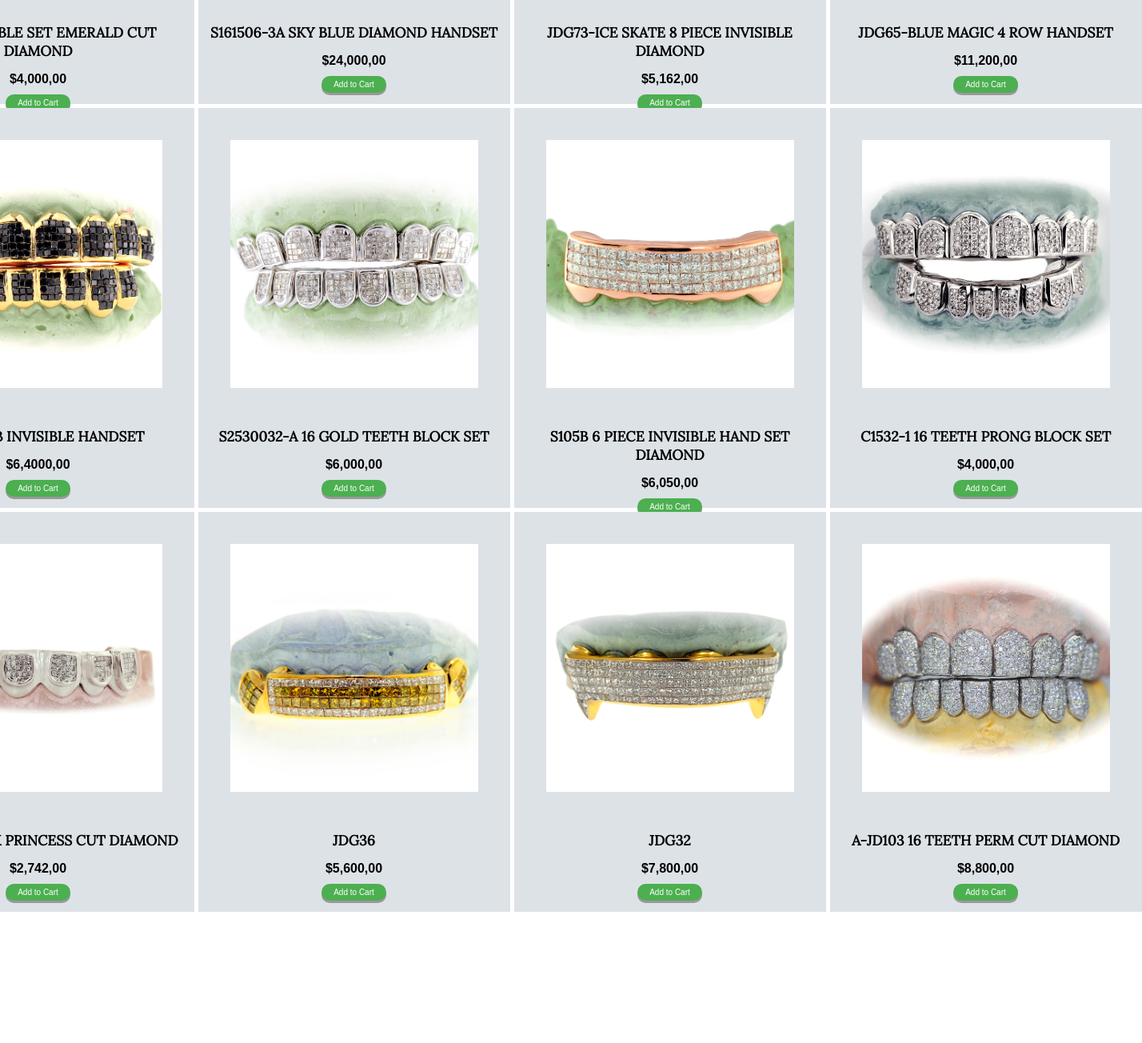
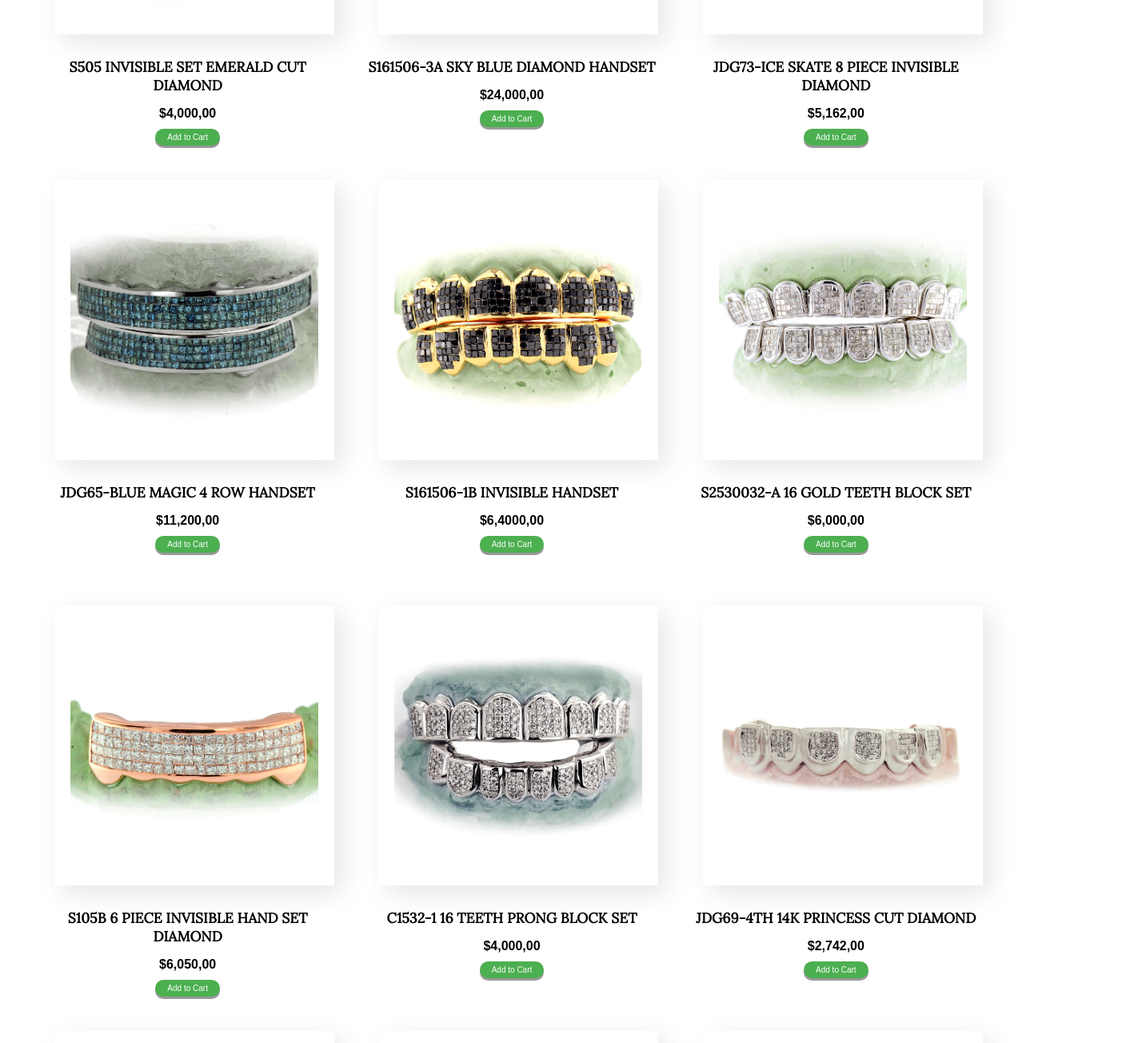
Before and after one commit to estelo2jz/jewelrydiamonds, a React (Create React App) app: page / in a window 1280 px wide. Shown: the part 520-1824 px from the top of the page at 80% size, 1428 px wide, since content can reach past the window. Before the commit the page ends 1660 px from the top, so only its background shows below. Built offline with nearby package versions, Linux system fonts and the light colour scheme; a web font is replaced by a local one.

Commit message:
made mobule better with css grid

```diff
--- a/src/components/Chainz.js
+++ b/src/components/Chainz.js
@@ -27,7 +27,7 @@ const Home = (props) => {
   // }
 
   return (
-    <div className="container">
+    <div className="para-container">
       <div className="image">
         <img src={Chainz1} alt="1JDN090517 - DIAMOND STAR CHAIN" />
         <h3 className="jewel-name">1JDN090517 - DIAMOND STAR CHAIN</h3>
--- a/src/components/Home.js
+++ b/src/components/Home.js
@@ -27,8 +27,8 @@ const Home = (props) => {
   // }
 
   return (
-    <div className="container">
-      <div className="image">
+    <div className="para-container">
+      <div className="image para-quote">
         <img src={One} alt="GOLDTEETH S505 INVISIBLE SET EMERALD CUT DIAMOND" />
         <h3 className="jewel-name">S505 INVISIBLE SET EMERALD CUT DIAMOND</h3>
         <h3 className="jewel-price">$4,000,00</h3>
@@ -36,7 +36,7 @@ const Home = (props) => {
           <button className="button">Add to Cart</button>
         </a>
       </div>
-      <div className="image">
+      <div className="image para-quote">
         <img src={Two} alt="S161506-3A CUSTOM SKY BLUE DIAMOND HANDSET" />
         <h3 className="jewel-name">S161506-3A SKY BLUE DIAMOND HANDSET</h3>
         <h3 className="jewel-price">$24,000,00</h3>
@@ -44,7 +44,7 @@ const Home = (props) => {
           <button className="button">Add to Cart</button>
         </a>
       </div>
-      <div className="image">
+      <div className="image para-quote">
         <img src={Three} alt="JDG73-ICE SKATE 8 PIECE INVISIBLE HANDSET DIAMOND " />
         <h3 className="jewel-name">JDG73-ICE SKATE 8 PIECE INVISIBLE DIAMOND</h3>
         <h3 className="jewel-price">$5,162,00</h3>
@@ -52,7 +52,7 @@ const Home = (props) => {
           <button className="button">Add to Cart</button>
         </a>
       </div>
-      <div className="image">
+      <div className="image para-quote">
         <img src={Four} alt="JDG65-BLUE MAGIC 4 ROW HAND SET DIAMOND" />
         <h3 className="jewel-name">JDG65-BLUE MAGIC 4 ROW HANDSET</h3>
         <h3 className="jewel-price">$11,200,00</h3>
@@ -60,7 +60,7 @@ const Home = (props) => {
           <button className="button">Add to Cart</button>
         </a>
       </div>
-      <div className="image">
+      <div className="image para-quote">
         <img src={Fift} alt="S161506-1B INVISIBLE HANDSET DIAMOND" />
         <h3 className="jewel-name">S161506-1B INVISIBLE HANDSET</h3>
         <h3 className="jewel-price">$6,4000,00</h3>
@@ -68,7 +68,7 @@ const Home = (props) => {
           <button className="button">Add to Cart</button>
         </a>
       </div>
-      <div className="image">
+      <div className="image para-quote">
         <img src={Sixth} alt="S2530032-A 16 GOLD TEETH BLOCK SET" />
         <h3 className="jewel-name">S2530032-A 16 GOLD TEETH BLOCK SET</h3>
         <h3 className="jewel-price">$6,000,00</h3>
@@ -76,7 +76,7 @@ const Home = (props) => {
           <button className="button">Add to Cart</button>
         </a>
       </div>
-      <div className="image">
+      <div className="image para-quote">
         <img src={Seven} alt="S105B 6 PIECE INVISIBLE HAND SET DIAMOND" />
         <h3 className="jewel-name">S105B 6 PIECE INVISIBLE HAND SET DIAMOND</h3>
         <h3 className="jewel-price">$6,050,00</h3>
@@ -84,7 +84,7 @@ const Home = (props) => {
           <button className="button">Add to Cart</button>
         </a>
       </div>
-      <div className="image">
+      <div className="image para-quote">
         <img src={Eight} alt="C1532-1 16 TEETH PRONG BLOCK SET" />
         <h3 className="jewel-name">C1532-1 16 TEETH PRONG BLOCK SET</h3>
         <h3 className="jewel-price">$4,000,00</h3>
@@ -92,7 +92,7 @@ const Home = (props) => {
           <button className="button">Add to Cart</button>
         </a>
       </div>
-      <div className="image">
+      <div className="image para-quote">
         <img src={Nine} alt="JDG69-4TH WARD 6 PIECE 14K WHITE GOLD PRINCESS CUT DIAMOND" />
         <h3 className="jewel-name">JDG69-4TH 14K PRINCESS CUT DIAMOND</h3>
         <h3 className="jewel-price">$2,742,00</h3>
@@ -100,7 +100,7 @@ const Home = (props) => {
           <button className="button">Add to Cart</button>
         </a>
       </div>
-      <div className="image">
+      <div className="image para-quote">
         <img src={Ten} alt="JDG36-YIELD" />
         <h3 className="jewel-name">JDG36</h3>
         <h3 className="jewel-price">$5,600,00</h3>
@@ -108,7 +108,7 @@ const Home = (props) => {
           <button className="button">Add to Cart</button>
         </a>
       </div>
-      <div className="image">
+      <div className="image para-quote">
         <img src={Eleven} alt="JDG32-LIL JON" />
         <h3 className="jewel-name">JDG32</h3>
         <h3 className="jewel-price">$7,800,00</h3>
@@ -116,7 +116,7 @@ const Home = (props) => {
           <button className="button">Add to Cart</button>
         </a>
       </div>
-      <div className="image">
+      <div className="image para-quote">
         <img src={Thirt} alt="A-JD103 16 TEETH HAND PRONG SET PERM CUT DIAMOND" />
         <h3 className="jewel-name">A-JD103 16 TEETH PERM CUT DIAMOND</h3>
         <h3 className="jewel-price">$8,800,00</h3>
--- a/src/components/Pendantz.js
+++ b/src/components/Pendantz.js
@@ -31,7 +31,7 @@ const Home = (props) => {
   // }
 
   return (
-    <div className="container">
+    <div className="para-container">
       <div className="image">
         <img src={Pendantz1} alt="Jesus Of Nazareth Pendant 14k Yellow Gold" />
         <h3 className="jewel-name">Jesus Of Nazareth Pendant 14k Yellow Gold</h3>
--- a/src/components/Watchz.js
+++ b/src/components/Watchz.js
@@ -36,7 +36,7 @@ const Home = (props) => {
   // }
 
   return (
-    <div className="container">
+    <div className="para-container">
       <div className="image">
         <img src={Watchz1} alt="CW-0001 CUSTOM WATCH" />
         <h3 className="jewel-name">CW-0001 CUSTOM WATCH</h3>
--- a/src/styles/home.scss
+++ b/src/styles/home.scss
@@ -1,15 +1,9 @@
-.container {
+.para-container {
+  padding: 3em;
   display: grid;
-  grid-template-columns: 1fr 1fr 1fr 1fr;
-  justify-content: center;
-  align-items: center;
-  grid-row-gap: 5px;
-  grid-column-gap: 5px;
-  height: 100vh;
-  margin: 5px;
-
+  grid-gap: 2em;
+  grid-template-columns: repeat(auto-fit, minmax(350px, 1fr));
   .image {
-    background-color: #dde2e7;
     height: 500px;
     img {
       width: 350px;
@@ -17,6 +11,7 @@
       overflow: hidden;
       margin: 20px;
       padding: 20px;
+      box-shadow: 10px 10px 30px rgba(0,0,0,0.1);
     }
 
     .jewel-name {
@@ -67,6 +62,7 @@
   }
 }
 
+
 @media(max-width: 500px) {
   .container {
     display: grid;
```
